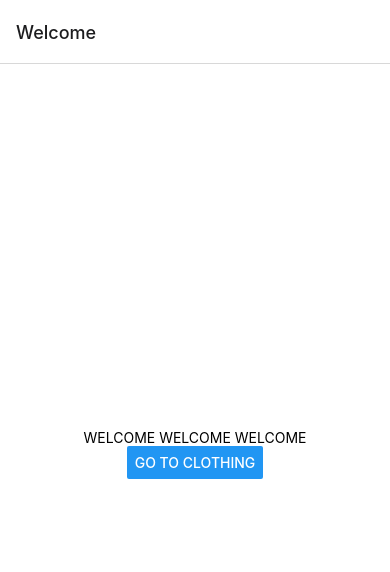
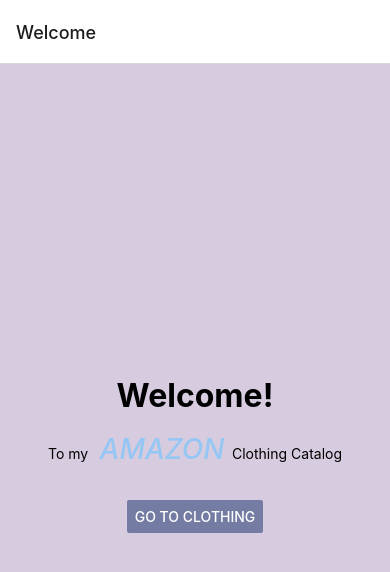
Before and after one commit to MiniJJackson/applicationCatalogus, a React Native app: screen /Welcome in a window 390 px wide. Shown: the top 572 px of the page. Built offline with nearby package versions, Linux system fonts and the light colour scheme.

Commit message:
CHANGED: welcomeScreen - fonts yet to do - make better

```diff
--- a/screens/WelcomeScreen.js
+++ b/screens/WelcomeScreen.js
@@ -1,12 +1,17 @@
 import { StatusBar } from 'expo-status-bar';
 import { StyleSheet, Text, View, Button } from 'react-native';
+
 
 const WelcomeScreen = ({ navigation }) => {
   return (
     <View style={styles.container}>
-      <Text>WELCOME WELCOME WELCOME</Text>
-      <Button title="Go to clothing" onPress={() => navigation.navigate('Clothing')}/>
-      <StatusBar style="auto" />
+      <Text style={styles.welcome}>Welcome!</Text>
+      <Text>  </Text>
+      <Text>To my <Text style={styles.amazon}> AMAZON </Text>Clothing Catalog</Text>
+      <Text>  </Text>
+      <Text>  </Text>
+      <Button style={styles.goButton} color="#757CA3" title="go to clothing" onPress={() => navigation.navigate('Clothing')}/>
+      <StatusBar style="dark-content" />
     </View>
   );
 }
@@ -14,9 +19,26 @@
 const styles = StyleSheet.create({
   container: {
     flex: 1,
-    backgroundColor: '#fff',
+    backgroundColor: '#D7CCDF',
     alignItems: 'center',
     justifyContent: 'center',
+    color: '#14161F',
+    fontSize: '50',
+  },
+  welcome: {
+    fontSize: 32,
+    fontWeight: 'bold',
+  },
+  amazon: {
+    color: '#96C6F3',
+    fontWeight: '500',
+    fontStyle: 'italic',
+    fontSize: 28,
+  },
+  goButton:{
+    position: 'absolute',
+    bottom:0,
+    left:0
   },
 });
 
```
